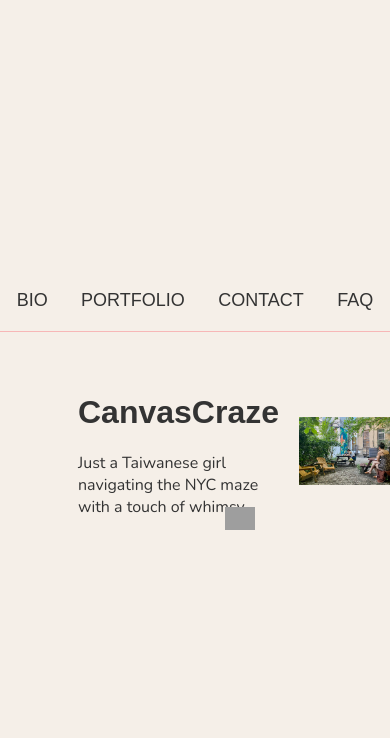
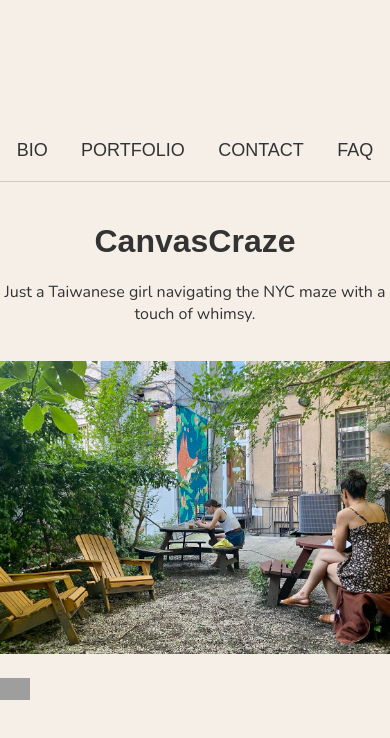
Before and after one commit to cx153/CanvasCraze, a plain HTML site: page index.html in a window 390 px wide. Shown: the top 738 px of the page. Drawn offline with nearby package versions, Linux system fonts and the light colour scheme; grey boxes are pictures that could not be loaded.

Commit message:
Update index.html

```diff
--- a/index.html
+++ b/index.html
@@ -33,6 +33,7 @@
             color: #333;
             margin: 0 15px;
             font-size: 18px;
+            font-weight: normal; /* 修改字体粗细 */
         }
 
         .nav a:hover {
@@ -81,6 +82,38 @@
             left: 265px; /* 數字愈大愈右 */
             bottom: 40px; /* 將圖標放置在文字區域的下方，數字愈大愈上 */
         }
+
+        /* 移动端优化 */
+        @media (max-width: 768px) {
+            .container {
+                flex-direction: column;
+                align-items: flex-start; /* 在移动端内容左对齐 */
+                padding: 20px; /* 减少内边距 */
+            }
+
+            .text-section, .image-section {
+                max-width: 100%; /* 设置宽度为100% */
+                margin-left: 0; /* 移除左边距 */
+                margin-right: 0; /* 移除右边距 */
+            }
+
+            .text-section {
+                margin-bottom: 20px; /* 文字和图片之间的间距 */
+                text-align: center; /* 移动端文字居中 */
+            }
+
+            .image-section img {
+                width: 100%; /* 保证图片在移动端宽度为100% */
+            }
+
+            .social-links {
+                position: relative;
+                left: 50%; /* 移动端使图标居中 */
+                bottom: auto;
+                transform: translateX(-50%);
+                margin-top: 20px; /* 图标与其他内容的间距 */
+            }
+        }
     </style>
 </head>
 <body>
```
